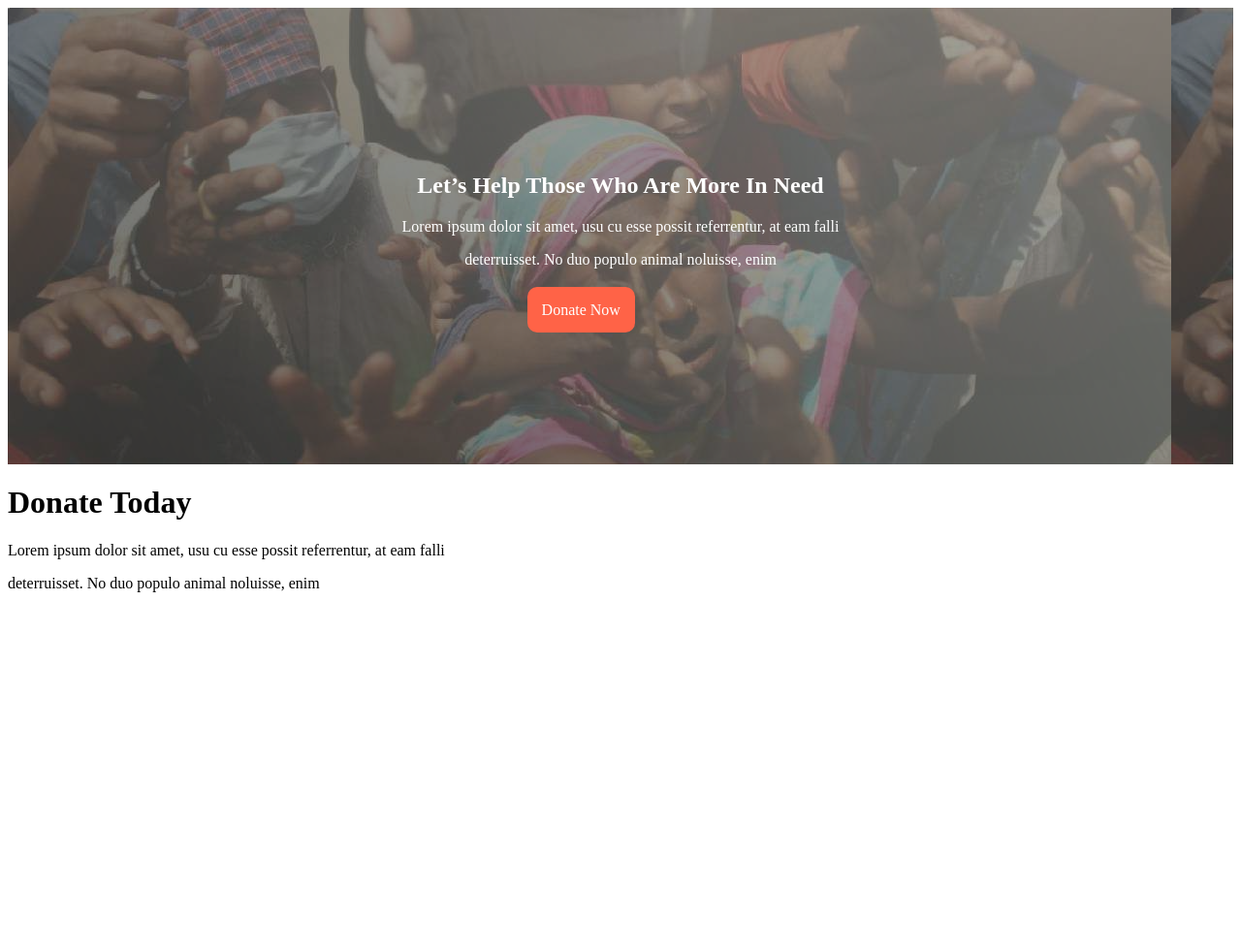
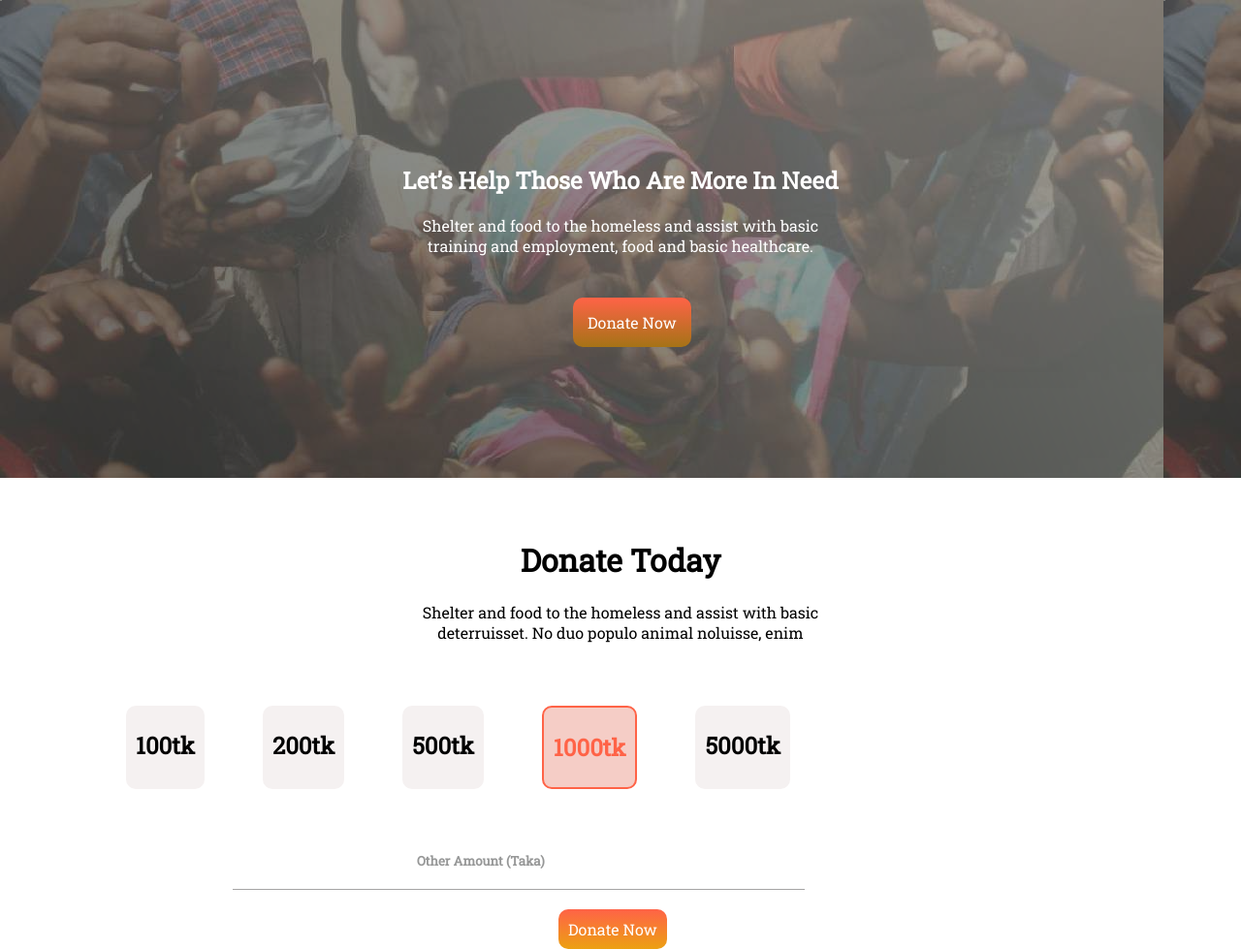
Before and after one commit to rajibhossainimran/donate-today-repo, a plain HTML site: page index.html in a window 1280 px wide. Shown: the whole page at 97% size. Before the commit the page ends 800 px from the top, so only its background shows below. Drawn offline with Linux system fonts and the light colour scheme.

Commit message:
second part

```diff
--- a/index.html
+++ b/index.html
@@ -6,6 +6,9 @@
     <meta http-equiv="X-UA-Compatible" content="IE=edge">
     <meta name="viewport" content="width=device-width, initial-scale=1.0">
     <title>Donate Today</title>
+    <link rel="preconnect" href="https://fonts.googleapis.com">
+    <link rel="preconnect" href="https://fonts.gstatic.com" crossorigin>
+    <link href="https://fonts.googleapis.com/css2?family=Nunito:ital,wght@0,200;1,200;1,300&family=Poppins:ital@0;1&family=Roboto+Slab&family=Roboto:wght@300&display=swap" rel="stylesheet">
     <link rel="stylesheet" href="style.css">
 </head>
 
@@ -13,16 +16,26 @@
     <section class="banner">
         <div>
             <h1 class="text-first">Let’s Help Those Who Are More In Need</h1>
-            <p class="text-first">Lorem ipsum dolor sit amet, usu cu esse possit referrentur, at eam falli </p>
-            <p class="text-first">deterruisset. No duo populo animal noluisse, enim</p><br>
+            <p class="text-first">Shelter and food to the homeless and assist with basic<br>training and employment, food and basic healthcare.</p>
+            <br><br>
             <a class="donate-now-btn" target="_blank" href="">Donate Now</a>
         </div>
-    </section>
+    </section><br><br>
+
+    <h1>Donate Today</h1>
+    <p>Shelter and food to the homeless and assist with basic <br>deterruisset. No duo populo animal noluisse, enim</p>
+    <div class="taka-limit">
+        <h2>100tk</h2>
+        <h2>200tk</h2>
+        <h2>500tk</h2>
+        <h2 id="taka-border">1000tk</h2>
+        <h2>5000tk</h2>
+    </div>
     <div>
-        <h1>Donate Today</h1>
-        <p>Lorem ipsum dolor sit amet, usu cu esse possit referrentur, at eam falli </p>
-        <p>deterruisset. No duo populo animal noluisse, enim</p>
+        <h5>Other Amount (Taka)</h5>
+        <a class="donate-now-btn2" target="_blank" href="">Donate Now</a>
     </div>
+
 </body>
 
 </html>
--- a/style.css
+++ b/style.css
@@ -1,3 +1,9 @@
+body {
+    font-family: 'Roboto', sans-serif;
+    font-family: 'Roboto Slab', serif;
+    margin: 0;
+}
+
 .banner {
     background-image: url(images/donat.png);
     padding: 150px;
@@ -10,9 +16,54 @@
 
 .donate-now-btn {
     text-decoration: none;
-    background-color: tomato;
+    background-image: linear-gradient(tomato, rgb(165, 115, 22));
     padding: 15px;
     border-radius: 10px;
     color: #ffff;
-    margin-left: 40%;
+    margin-left: 45%;
 }
+
+h1 {
+    text-align: center;
+}
+
+p {
+    text-align: center;
+}
+
+.taka-limit {
+    display: flex;
+    margin: 40px 100px;
+}
+
+.taka-limit h2 {
+    padding: 25px 10px;
+    margin: 25px 30px;
+    background-color: rgb(245, 241, 241);
+    border-radius: 10px;
+}
+
+#taka-border {
+    color: tomato;
+    background-color: rgb(245, 205, 198);
+    border: 2px solid tomato;
+}
+
+h5 {
+    color: rgb(150, 151, 151);
+    width: 400px;
+    margin-left: 240px;
+    border-bottom: 1px solid rgb(165, 164, 164);
+    padding-left: 190px;
+    padding-bottom: 20px;
+    margin-bottom: 30px;
+}
+
+.donate-now-btn2 {
+    text-decoration: none;
+    background-image: linear-gradient(tomato, rgb(236, 160, 18));
+    padding: 10px;
+    border-radius: 10px;
+    color: #ffff;
+    margin-left: 45%;
+}
```
